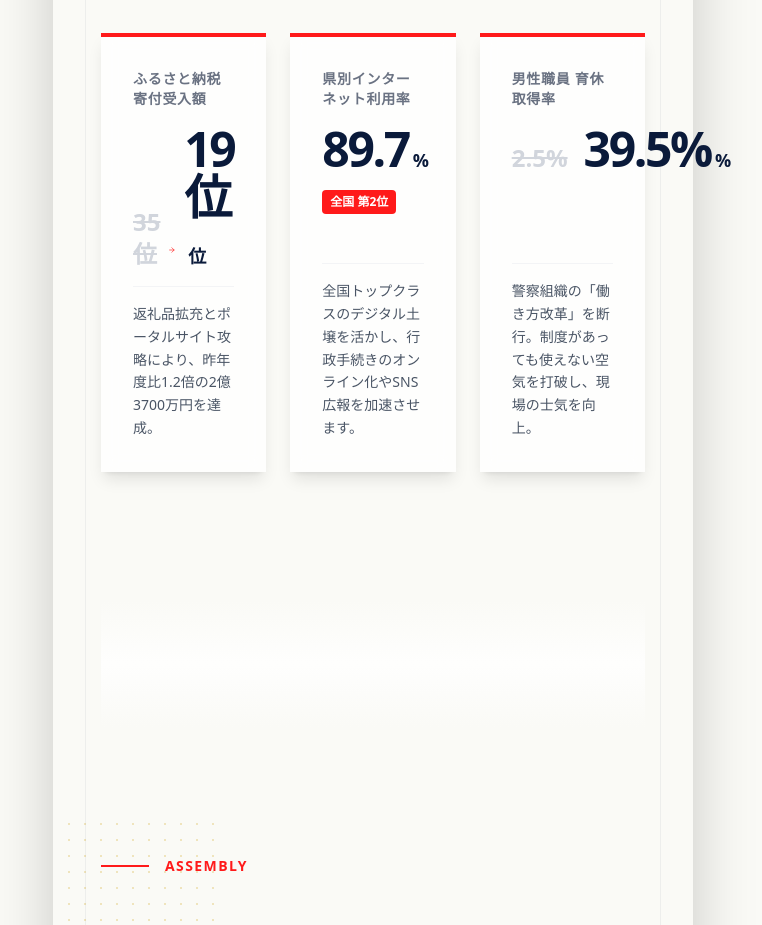
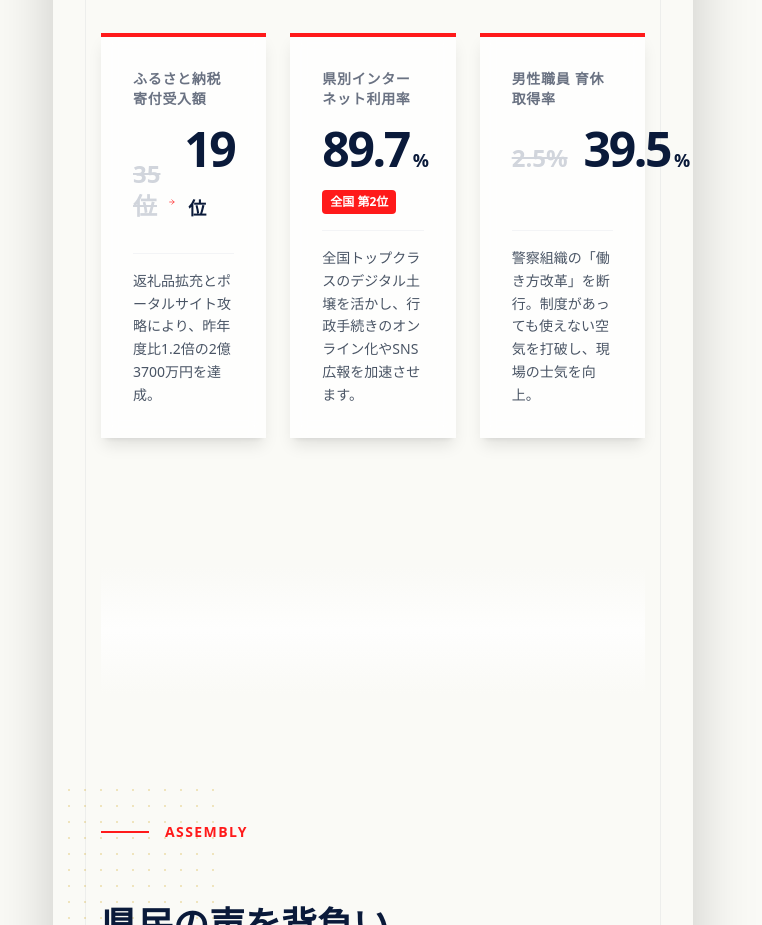
Before and after one commit to tkaminobiz-art/daichihoshikawa-git, a Next.js app: page / in a window 1280 px wide. Shown: the part 4580-5505 px from the top of the page, without its empty margins (267-1029 px from the left). Built offline with nearby package versions, Linux system fonts and the light colour scheme.

Commit message:
Fix duplicated units in Results section

```diff
--- a/app/page.tsx
+++ b/app/page.tsx
@@ -117,9 +117,9 @@ const roadmap = [
 
 // 【NEW】実績データ（RESULTS）
 const results = [
-   { label: "ふるさと納税 寄付受入額", before: "35位", after: "19位", desc: "返礼品拡充とポータルサイト攻略により、昨年度比1.2倍の2億3700万円を達成。", unit: "位" },
+   { label: "ふるさと納税 寄付受入額", before: "35位", after: "19", desc: "返礼品拡充とポータルサイト攻略により、昨年度比1.2倍の2億3700万円を達成。", unit: "位" },
    { label: "県別インターネット利用率", value: "89.7", unit: "%", sub: "全国 第2位", desc: "全国トップクラスのデジタル土壌を活かし、行政手続きのオンライン化やSNS広報を加速させます。" },
-   { label: "男性職員 育休取得率", before: "2.5%", after: "39.5%", desc: "警察組織の「働き方改革」を断行。制度があっても使えない空気を打破し、現場の士気を向上。", unit: "%" },
+   { label: "男性職員 育休取得率", before: "2.5%", after: "39.5", desc: "警察組織の「働き方改革」を断行。制度があっても使えない空気を打破し、現場の士気を向上。", unit: "%" },
 ];
 
 // 【NEW】議会質疑（ASSEMBLY）
```
